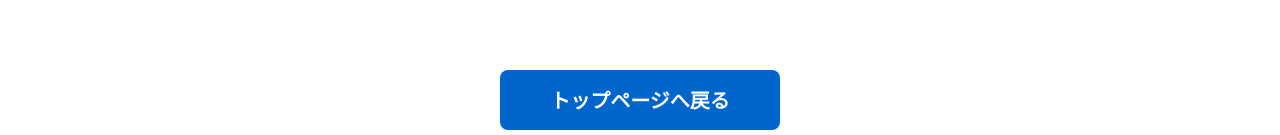
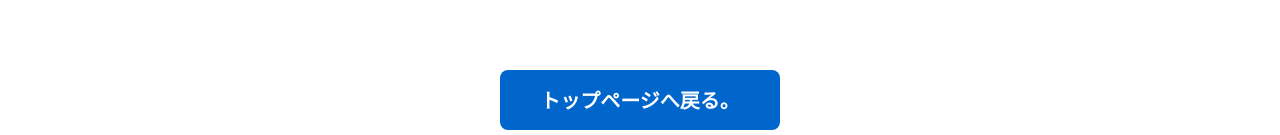
Before and after one commit to kasuya-maruyoshi-art/SORAMARU-DRONE, a plain HTML site: page siharai.html in a window 1280 px wide. Shown: the part 1413-1548 px from the top of the page. Drawn offline with Linux system fonts and the light colour scheme.

Commit message:
微調整

```diff
--- a/siharai.html
+++ b/siharai.html
@@ -45,7 +45,8 @@
 
 </p>
  <br><div class="center-btn">
-  <a href="index.html" class="link-button">トップページへ戻る</a>
+  <a href="index.html" class="link-button">トップページへ戻る。
+  </a>
 </div>
  </div>
 </body>
```
